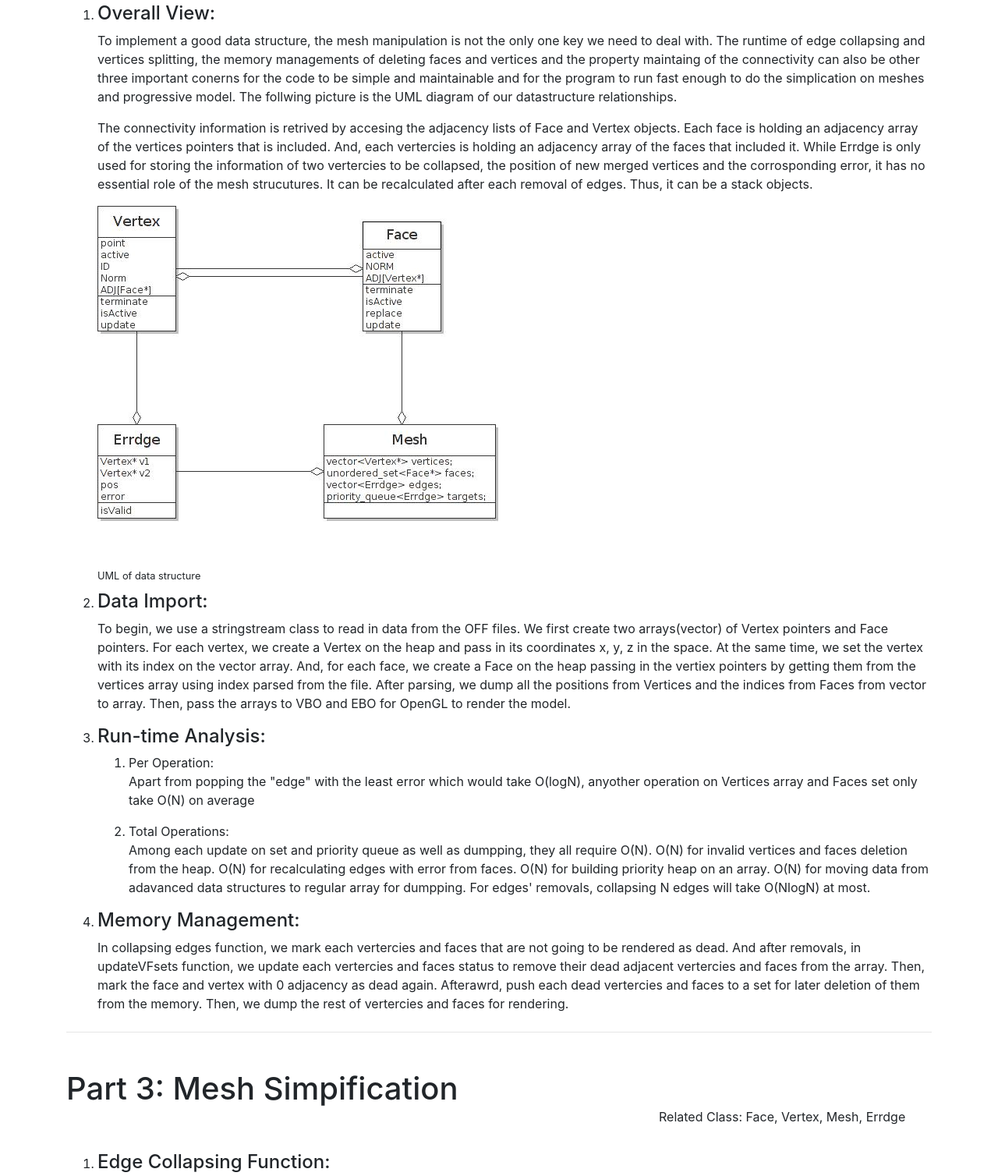
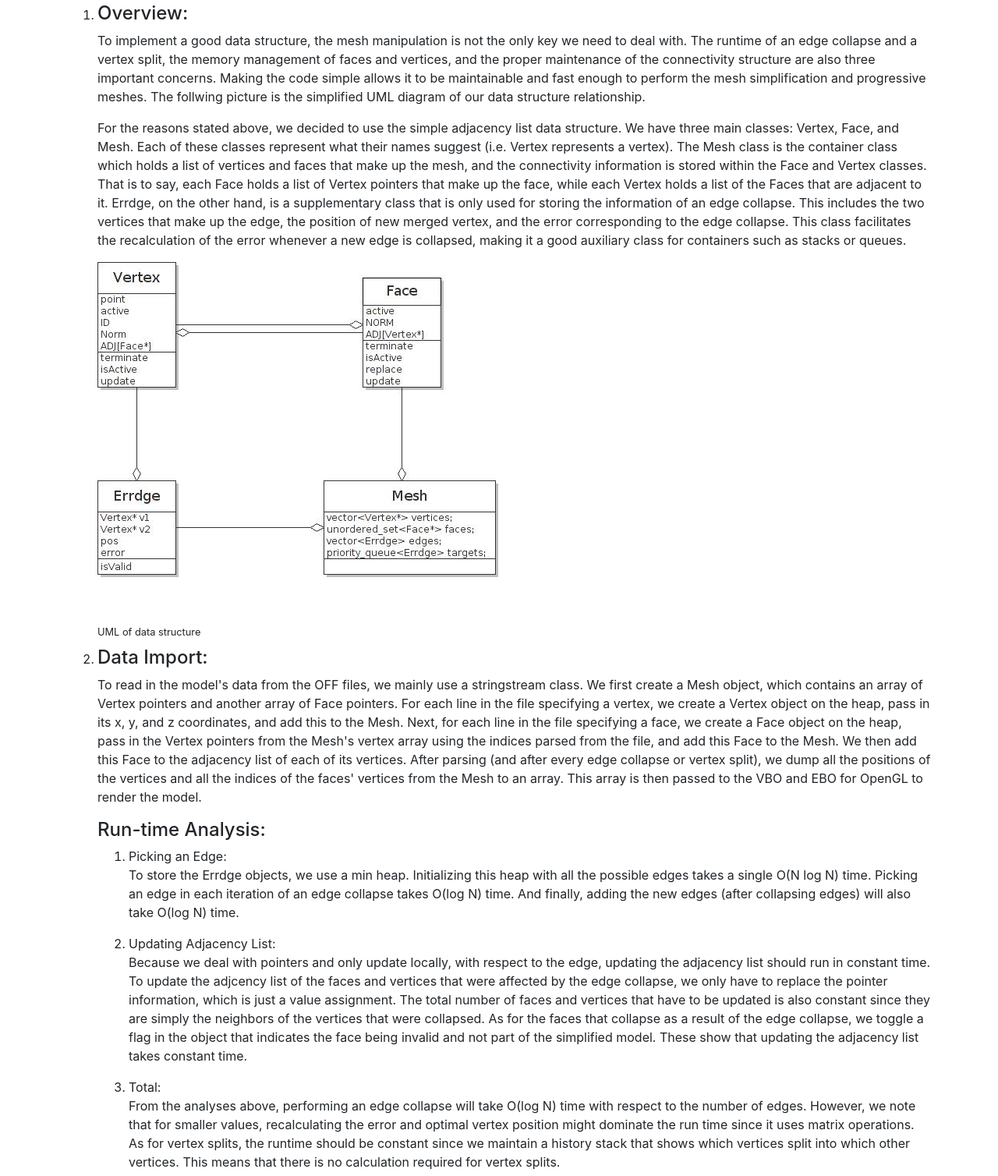
Before and after one commit to XiaofanLinUS/xiaofanlinus.github.io, a plain HTML site: page hw2.html in a window 1280 px wide. Shown: the part 1726-3234 px from the top of the page at 78% size. Drawn offline with nearby package versions, Linux system fonts and the light colour scheme.

Commit message:
Update Part 2

```diff
--- a/hw2.html
+++ b/hw2.html
@@ -114,19 +114,21 @@
       </dl>
       <ol>
 	<li>
-	  <h4>Overall View: </h4>
-	  <p> To implement a good data structure, the mesh manipulation is not the only one key we need to deal with. The runtime of edge collapsing and
-	    vertices splitting, the memory managements of deleting faces and vertices and the property maintaing of the connectivity can also be other
-	    three important conerns for the code to be simple and maintainable and for the program to run fast enough to do the simplication on meshes and
-	    progressive model. The follwing picture is the UML diagram of our datastructure relationships.
+	  <h4>Overview: </h4>
+	  <p> To implement a good data structure, the mesh manipulation is not the only key we need to deal with. The runtime of an edge collapse and a
+	    vertex split, the memory management of faces and vertices, and the proper maintenance of the connectivity structure are also
+	    three important concerns. Making the code simple allows it to be maintainable and fast enough to perform the mesh simplification and
+	    progressive meshes. The follwing picture is the simplified UML diagram of our data structure relationship.
 	  </p>
 
 	  <p>
-	    The connectivity information is retrived by accesing the adjacency lists of Face and Vertex objects.
-	    Each face is holding an adjacency array of the vertices pointers that is included. And, each vertercies is holding an adjacency array of the
-	    faces that included it.
-	    While Errdge is only used for storing the information of two vertercies to be collapsed, the position of new merged vertices and the corrosponding
-	    error, it has no essential role of the mesh strucutures. It can be recalculated after each removal of edges. Thus, it can be a stack objects.
+	    For the reasons stated above, we decided to use the simple adjacency list data structure. We have three main classes: Vertex, Face, and Mesh.
+	    Each of these classes represent what their names suggest (i.e. Vertex represents a vertex). The Mesh class is the container class which holds a list of vertices and faces that make up the mesh,
+	    and the connectivity information is stored within the Face and Vertex classes. That is to say,
+	    each Face holds a list of Vertex pointers that make up the face, while each Vertex holds a list of the
+	    Faces that are adjacent to it. Errdge, on the other hand, is a supplementary class that is only used for storing the information of an edge collapse.
+	    This includes the two vertices that make up the edge, the position of new merged vertex, and the error corresponding to the edge collapse.
+	    This class facilitates the recalculation of the error whenever a new edge is collapsed, making it a good auxiliary class for containers such as stacks or queues.
 	  </p>
 
 	  <div class="row pb-5">
@@ -140,30 +142,35 @@
 
 	<li>
 	  <h4>Data Import: </h4>
-	  <p> To begin, we use a stringstream class to read in data from the OFF files. We first create two arrays(vector) of Vertex pointers and Face pointers.
-	    For each vertex, we create a Vertex on the heap and pass in its coordinates x, y, z in the space. At the same time, we set the vertex with its index
-	    on the vector array. And, for each face, we create a Face on the heap passing in the vertiex pointers by getting them from the vertices array
-	    using index parsed from the file. After parsing, we dump all the positions from Vertices and the indices from Faces from vector to array.
-	    Then, pass the arrays to VBO and EBO for OpenGL to render the model.
+	  <p> To read in the model's data from the OFF files, we mainly use a stringstream class. We first create a Mesh object, which contains an array of Vertex pointers and another array of Face pointers.
+	    For each line in the file specifying a vertex, we create a Vertex object on the heap, pass in its x, y, and z coordinates, and add this to the Mesh. Next, for each line in the file specifying a face, we create a Face object on the heap, pass in the Vertex pointers from the Mesh's vertex array
+	    using the indices parsed from the file, and add this Face to the Mesh. We then add this Face to the adjacency list of each of its vertices. After parsing (and after every edge collapse or vertex split), we dump all the positions of the vertices and all the indices of the faces' vertices from the Mesh to an array.
+	    This array is then passed to the VBO and EBO for OpenGL to render the model.
 	  </p>
 	</li>
 
-	<li>
+
 	  <h4>Run-time Analysis: </h4>
 	  <ol>
 	    <li >
-	      <p class="m-0">Per Operation: </p>
+	      <p class="m-0">Picking an Edge: </p>
 	      <p>
-		Apart from popping the "edge" with the least error which would take O(logN), anyother operation on Vertices array and Faces set only take O(N)
-		on average
+		To store the Errdge objects, we use a min heap. Initializing this heap with all the possible edges takes a single O(N log N) time. Picking an edge in each iteration of an edge collapse takes O(log N) time. And finally, adding the new edges (after collapsing edges) will also take O(log N) time.
 	      </p>
 	    </li>
 	    <li>
-	      <p class="m-0">Total Operations: </p>
+	      <p class="m-0">Updating Adjacency List: </p>
 	      <p>
-		Among each update on set and priority queue as well as dumpping, they all require O(N). O(N) for invalid vertices and faces deletion from the
-		heap. O(N) for recalculating edges with error from faces. O(N) for building priority heap on an array. O(N) for moving data from adavanced
-		data structures	to regular array for dumpping. For edges' removals, collapsing N edges will take O(NlogN) at most.
+		Because we deal with pointers and only update locally, with respect to the edge, updating the adjacency list should run in constant time.
+		To update the adjcency list of the faces and vertices that were affected by the edge collapse, we only have to replace the pointer information, which is just a value assignment. The total number of faces and vertices that have to be updated is also constant since they are simply the neighbors of the vertices that were collapsed.
+		As for the faces that collapse as a result of the edge collapse, we toggle a flag in the object that indicates the face being invalid and not part of the simplified model. These show that updating the adjacency list takes constant time.
+	      </p>
+	    </li>
+	    <li>
+	      <p class="m-0">Total: </p>
+	      <p>
+		 From the analyses above, performing an edge collapse will take O(log N) time with respect to the number of edges. However, we note that for smaller values, recalculating the error and optimal vertex position might dominate the run time since it uses matrix operations.
+		 As for vertex splits, the runtime should be constant since we maintain a history stack that shows which vertices split into which other vertices. This means that there is no calculation required for vertex splits.
 	      </p>
 	    </li>
 	  </ol>
@@ -171,10 +178,9 @@
 
 	<li>
 	  <h4>Memory Management: </h4>
-	  <p>In collapsing edges function, we mark each vertercies and faces that are not going to be rendered as dead. And after removals, in updateVFsets
-	    function, we update each vertercies and faces status to remove their dead adjacent vertercies and faces from the array. Then, mark the face and
-	    vertex with 0 adjacency as dead again. Afterawrd, push each dead vertercies and faces to a set for later deletion of them from the memory. Then,
-	    we dump the rest of vertercies and faces for rendering.
+	  <p>In the edge collapse function, instead of deleting, we mark each vertex and face that are not going to be rendered as "dead". These "dead" vertices and faces are then skipped when transferring the vertices and faces into arrays for the VBO and EBO.
+	     The reason we did this is because of two things, simplifying the vertex split function and consolidating the dynamic memory. By keeping the "dead' vertices and faces, we avoid having to recreate these objects and instead, simply toggle a flag.
+	     Also, by keeping these dynamically allocated objects in a single container, we avoid having to release memory in many different places in the code. Instead, freeing the memory can be done in the end, with a simple for loop.
 	  </p>
       </ol>
 
@@ -189,7 +195,7 @@
       </dl>
       <ol>
 	<li>
-	  <h4>Edge Collapsing Function: </h4>
+	  <h4>Edge Collapsing Algorithm: </h4>
 	  <p>
 	    In our implementation, the edge collasping function take in a Errdge object. We first retrive two vertercies to be removed from the object and
 	    make a new vertex on heap by using the new positoin with least error from the object.
```
